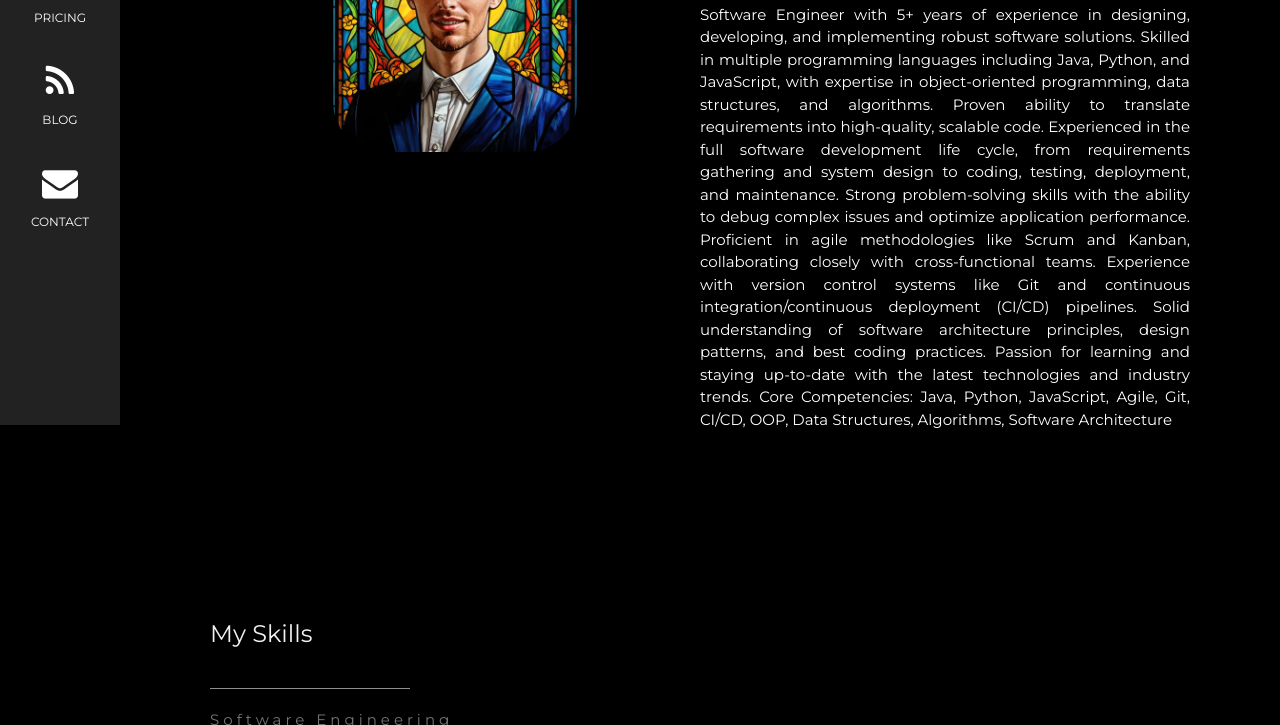
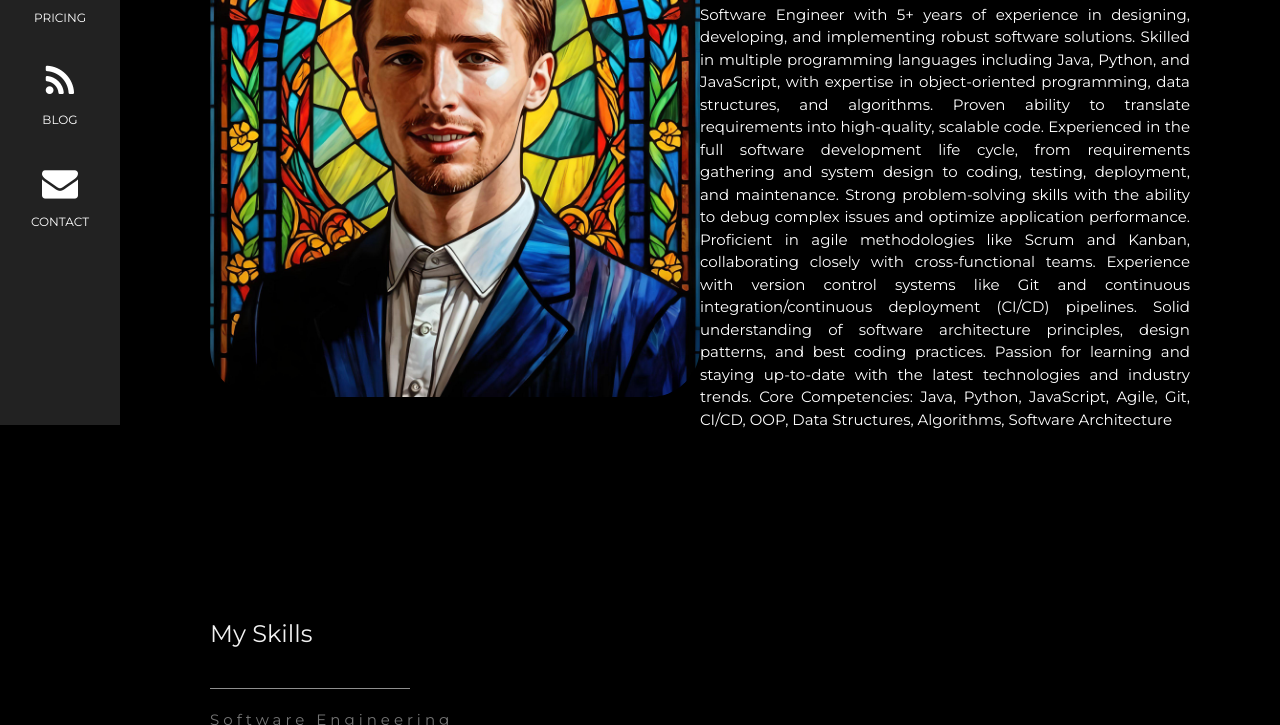
Before and after one commit to alj032/alj032.github.io, a plain HTML site: page index.html in a window 1280 px wide. Shown: the part 375-1100 px from the top of the page. Drawn offline with nearby package versions, Linux system fonts and the light colour scheme.

Commit message:
trying to fix image

```diff
--- a/index.html
+++ b/index.html
@@ -97,21 +97,26 @@ body, h1,h2,h3,h4,h5,h6 {font-family: "Montserrat", sans-serif}
 		</header>
   </div>
 
-  <!-- Header/Home -->
 <div class="w3-row w3-content w3-justify w3-padding-64">
-	  <div class="w3-half w3-section" style="text-align: center;">
-		<img src="/images/aj.jpg" style="width:50%; height:70%; border-radius: 50px;">
+  <div class="w3-half w3-section" style="text-align: center; height: 100%;">
+    <img src="/images/aj.jpg" style="width: 100%; height: 100%; object-fit: cover; border-radius: 50px;">
   </div>
 
   <div class="w3-half w3-section">
     <h2 class="w3-text-light-grey">About Me</h2>
     <hr style="width:200px" class="w3-opacity">
     <p>Software Engineer with 5+ years of experience in designing, developing, and implementing robust software solutions. Skilled in multiple programming languages including Java, Python, and JavaScript, with expertise in object-oriented programming, data structures, and algorithms. Proven ability to translate requirements into high-quality, scalable code.
+
     Experienced in the full software development life cycle, from requirements gathering and system design to coding, testing, deployment, and maintenance.
+
     Strong problem-solving skills with the ability to debug complex issues and optimize application performance.
+
     Proficient in agile methodologies like Scrum and Kanban, collaborating closely with cross-functional teams.
+
     Experience with version control systems like Git and continuous integration/continuous deployment (CI/CD) pipelines.
+
     Solid understanding of software architecture principles, design patterns, and best coding practices.
+
     Passion for learning and staying up-to-date with the latest technologies and industry trends.
 
     Core Competencies: Java, Python, JavaScript, Agile, Git, CI/CD, OOP, Data Structures, Algorithms, Software Architecture
```
Lines whose indentation alone changed are shown as unchanged.
